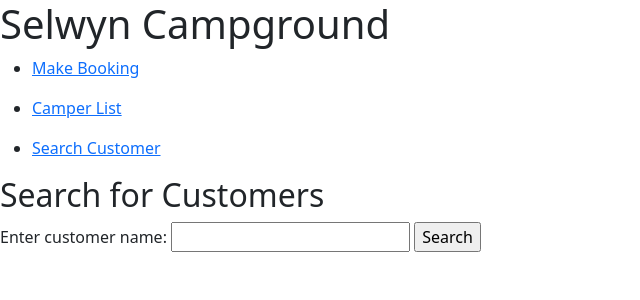
After one commit to TaiJoLo/scg, a Flask app: page /search_customer in a window 1280 px wide. The commit adds this page. Shown: the top 300 px of the page, without its empty margins (0-640 px from the left). Run offline with Flask 3, Linux system fonts and the light colour scheme.

Commit message:
feat: Add customer search functionality with results display
- Create templates for customer search form and search results
- Implement routes to handle search requests and display results
- Enable customer search by partial text matches
- Appropriately display results, showing customer details

```diff
--- a/app.py
+++ b/app.py
@@ -98,3 +98,28 @@ def makebooking():
 @app.route("/success")
 def success():
     return "Booking successfully added!"
+
+# Route for searching customers
+@app.route("/search_customer", methods=['GET', 'POST'])
+def search_customer():
+    # If the request method is GET, render the search form
+    if request.method == "GET":
+        return render_template("search_customer.html")
+    else:
+        # Extract the search term from the form
+        search_term = request.form.get('search_term')
+
+        # Establish database connection
+        connection = getCursor()
+
+        # Perform a SQL query to search for customers with partial matches
+        query = """
+            SELECT * FROM customers
+            WHERE firstname LIKE %s OR familyname LIKE %s
+        """
+        # Use wildcards to match any part of the name
+        connection.execute(query, (f"%{search_term}%", f"%{search_term}%"))
+        customer_list = connection.fetchall()
+
+        # Render the results on the same page
+        return render_template("search_result.html", customer_list=customer_list, search_term=search_term)
--- a/templates/base.html
+++ b/templates/base.html
@@ -20,6 +20,9 @@
       </ul>
       <ul>
         <li><a href="{{ url_for('campers') }}">Camper List</a></li>
+      </ul>
+      <ul>
+        <li><a href="{{ url_for('search_customer') }}">Search Customer</a></li>
       </ul>
     </nav>
     <section class="content">
--- /dev/null
+++ b/templates/search_customer.html
@@ -0,0 +1,10 @@
+{% extends "base.html" %} {% block content %}
+<h2>Search for Customers</h2>
+
+<!-- Form to submit a search query -->
+<form method="POST" action="/search_customer">
+  <label for="search_term">Enter customer name:</label>
+  <input type="text" id="search_term" name="search_term" required />
+  <input type="submit" value="Search" />
+</form>
+{% endblock %}
```
Also changed, not shown: templates/search_result.html (added, +31 -0 lines).
